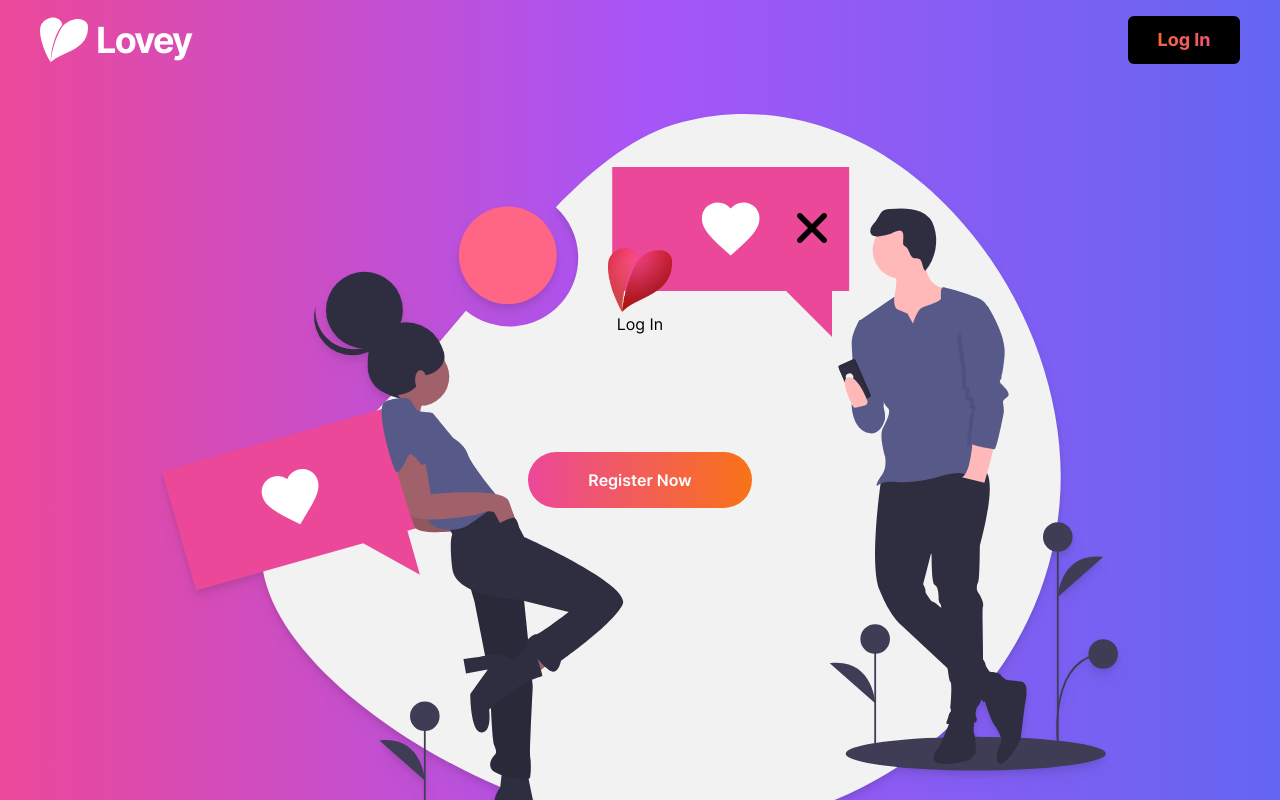
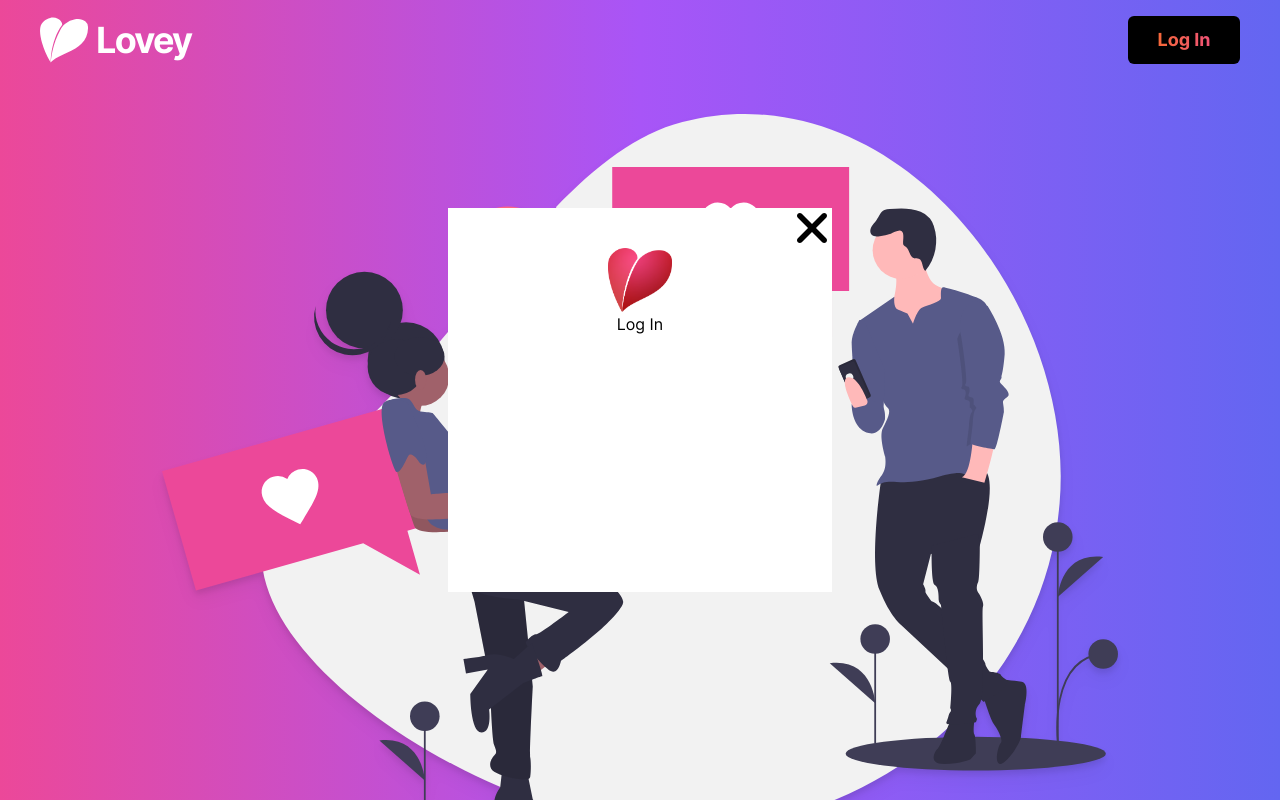
Before and after one commit to LorenzoGiorgini/Lovely-FE, a React (Create React App) app: page / in a window 1280 px wide. Built offline with nearby package versions, Linux system fonts and the light colour scheme.

Commit message:
fixed modal

```diff
--- a/src/components/Modal/Modal.jsx
+++ b/src/components/Modal/Modal.jsx
@@ -5,8 +5,8 @@ import SignUp from "./SignUp";
 function Modal({ setShow, logIn }) {
 
   return (
-    <div className="flex justify-center bg-white sm:bg-white md:bg-transparent items-center overflow-x-hidden overflow-y-auto fixed inset-0 z-50 bg-blend-overlay">
-      <div className="w-full h-full md:w-96 md:h-96">
+    <div className="flex justify-center md:bg-transparent items-center overflow-x-hidden overflow-y-auto fixed inset-0 z-50 bg-blend-overlay">
+      <div className="w-full h-full bg-white md:w-96 md:h-96">
         <div className="flex justify-end">
           <img src="/assets/svgs/close.svg" alt="close btn" className="w-10 h-10" />
         </div>
```
